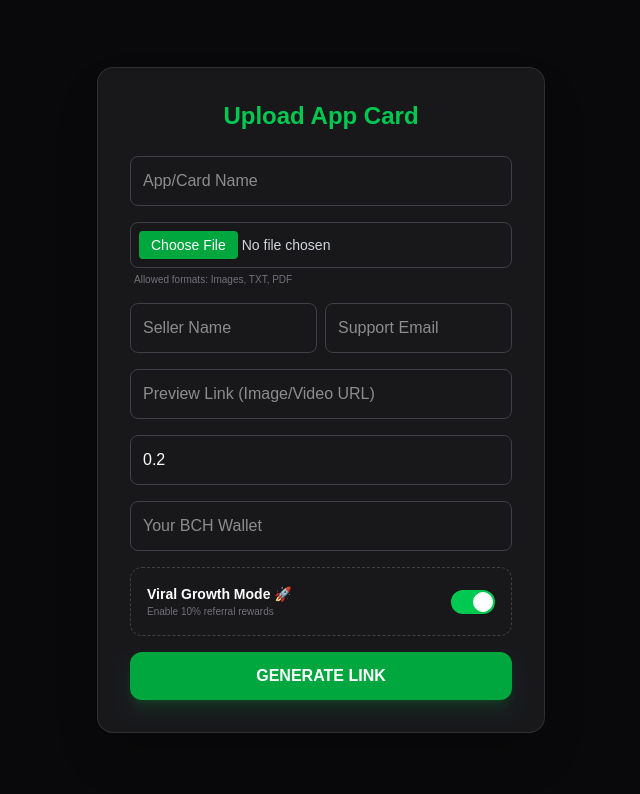
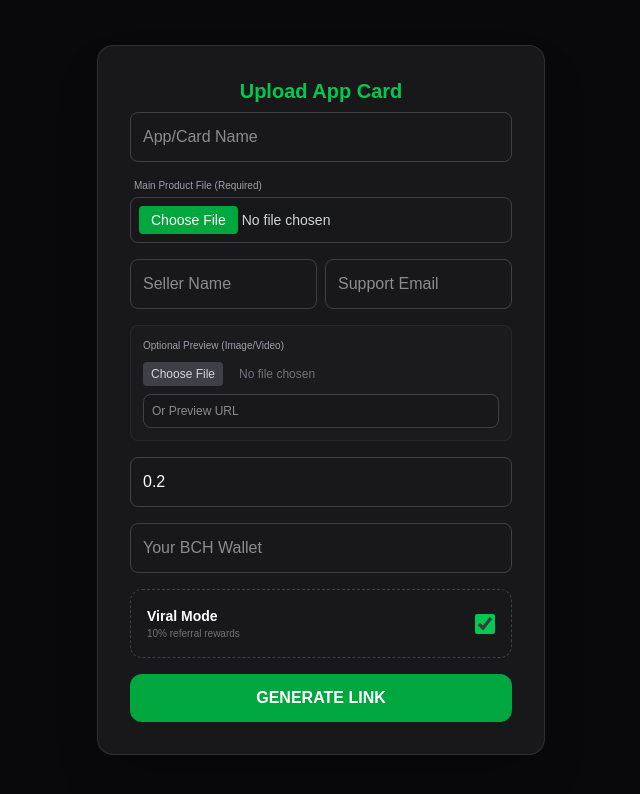
Before and after one commit to saleemm1/payonce-cash, a Next.js app: page /create/app-activate-card in a window 1280 px wide. Shown: the top 794 px of the page, without its empty margins (319-959 px from the left). Built offline with nearby package versions, Linux system fonts and the light colour scheme.

Commit message:
Update page.js

```diff
--- a/app/create/app-activate-card/page.js
+++ b/app/create/app-activate-card/page.js
@@ -10,56 +10,44 @@ export default function AppActivateCardPage() {
   const [generatedLink, setGeneratedLink] = useState('');
   const [copied, setCopied] = useState(false);
   const [enableAffiliate, setEnableAffiliate] = useState(true);
-  const handleGenerate = () => {
-    if (!wallet || !productName || !sellerEmail) return alert('Please fill all required fields!');
+  const handleGenerate = (e) => {
+    e.preventDefault();
+    if (!wallet || !productName || !sellerEmail) return alert('Please fill required fields!');
     const link = `${window.location.origin}/unlock?name=${encodeURIComponent(productName)}&price=${price}&wallet=${wallet}&seller=${encodeURIComponent(sellerName)}&email=${encodeURIComponent(sellerEmail)}&preview=${encodeURIComponent(previewLink)}&aff=${enableAffiliate}`;
     setGeneratedLink(link);
   };
-  const copyToClipboard = () => {
-    navigator.clipboard.writeText(generatedLink);
-    setCopied(true);
-    setTimeout(() => setCopied(false), 2000);
-  };
   return (
     <div className="min-h-screen bg-[#09090b] text-white flex flex-col items-center justify-center px-6 py-10">
-      <div className="w-full max-w-md bg-[#18181b] p-8 rounded-2xl border border-white/10 shadow-2xl">
-        <h1 className="text-2xl font-bold mb-6 text-center text-green-500">Upload App Card</h1>
-        <div className="space-y-4">
-          <input type="text" value={productName} onChange={(e) => setProductName(e.target.value)} className="w-full p-3 bg-zinc-900 border border-zinc-700 rounded-lg text-white outline-none focus:border-green-500" placeholder="App/Card Name" />
+      <form onSubmit={handleGenerate} className="w-full max-w-md bg-[#18181b] p-8 rounded-2xl border border-white/10 shadow-2xl space-y-4">
+        <h1 className="text-2xl font-bold mb-2 text-center text-green-500 text-[20px]">Upload App Card</h1>
+        <input required type="text" value={productName} onChange={(e) => setProductName(e.target.value)} className="w-full p-3 bg-zinc-900 border border-zinc-700 rounded-lg text-white outline-none focus:border-green-500" placeholder="App/Card Name" />
         <div>
-            <input type="file" accept="image/*,.txt,.pdf" className="w-full p-2 bg-zinc-900 border border-zinc-700 rounded-lg text-sm text-gray-300 file:bg-green-600 file:text-white file:border-0 file:px-3 file:py-1 file:rounded" />
-            <p className="text-[10px] text-zinc-500 mt-1 ml-1">Allowed formats: Images, TXT, PDF</p>
+          <label className="text-[10px] text-zinc-400 mb-1 block ml-1">Main Product File (Required)</label>
+          <input required type="file" accept="image/*,.txt,.pdf" className="w-full p-2 bg-zinc-900 border border-zinc-700 rounded-lg text-sm text-gray-300 file:bg-green-600 file:text-white file:border-0 file:px-3 file:py-1 file:rounded" />
         </div>
         <div className="grid grid-cols-2 gap-2">
           <input type="text" placeholder="Seller Name" onChange={(e)=>setSellerName(e.target.value)} className="p-3 bg-zinc-900 border border-zinc-700 rounded-lg text-white outline-none focus:border-green-500" />
-            <input type="email" placeholder="Support Email" onChange={(e)=>setSellerEmail(e.target.value)} className="p-3 bg-zinc-900 border border-zinc-700 rounded-lg text-white outline-none focus:border-green-500" />
+          <input required type="email" placeholder="Support Email" onChange={(e)=>setSellerEmail(e.target.value)} className="p-3 bg-zinc-900 border border-zinc-700 rounded-lg text-white outline-none focus:border-green-500" />
         </div>
-          <input type="text" placeholder="Preview Link (Image/Video URL)" onChange={(e)=>setPreviewLink(e.target.value)} className="w-full p-3 bg-zinc-900 border border-zinc-700 rounded-lg text-white outline-none focus:border-green-500" />
-          <input type="number" step="0.001" value={price} onChange={(e) => setPrice(e.target.value)} className="w-full p-3 bg-zinc-900 border border-zinc-700 rounded-lg text-white outline-none focus:border-green-500" placeholder="Price in BCH" />
-          <input type="text" value={wallet} onChange={(e) => setWallet(e.target.value)} className="w-full p-3 bg-zinc-900 border border-zinc-700 rounded-lg text-white outline-none focus:border-green-500" placeholder="Your BCH Wallet" />
-          <div className="bg-zinc-900/50 p-4 rounded-xl border border-dashed border-zinc-700">
-            <div className="flex items-center justify-between">
-              <div>
-                <h3 className="text-sm font-bold">Viral Growth Mode 🚀</h3>
-                <p className="text-[10px] text-zinc-500">Enable 10% referral rewards</p>
+        <div className="p-3 bg-zinc-800/30 rounded-lg border border-white/5">
+          <label className="text-[10px] text-zinc-400 mb-2 block">Optional Preview (Image/Video)</label>
+          <input type="file" accept="image/*,video/*" className="w-full text-xs text-zinc-500 file:mr-4 file:py-1 file:px-2 file:rounded file:border-0 file:text-xs file:bg-zinc-700 file:text-zinc-300 mb-2" />
+          <input type="url" placeholder="Or Preview URL" onChange={(e)=>setPreviewLink(e.target.value)} className="w-full p-2 bg-zinc-900 border border-zinc-700 rounded-lg text-xs outline-none focus:border-green-500" />
         </div>
-              <label className="relative inline-flex items-center cursor-pointer">
-                <input type="checkbox" checked={enableAffiliate} onChange={(e) => setEnableAffiliate(e.target.checked)} className="sr-only peer" />
-                <div className="w-11 h-6 bg-zinc-700 peer-focus:outline-none rounded-full peer peer-checked:after:translate-x-full peer-checked:after:border-white after:content-[''] after:absolute after:top-[2px] after:left-[2px] after:bg-white after:border-gray-300 after:border after:rounded-full after:h-5 after:w-5 after:transition-all peer-checked:bg-green-500"></div>
-              </label>
+        <input required type="number" step="0.001" value={price} onChange={(e) => setPrice(e.target.value)} className="w-full p-3 bg-zinc-900 border border-zinc-700 rounded-lg text-white outline-none focus:border-green-500" placeholder="Price in BCH" />
+        <input required type="text" value={wallet} onChange={(e) => setWallet(e.target.value)} className="w-full p-3 bg-zinc-900 border border-zinc-700 rounded-lg text-white outline-none focus:border-green-500" placeholder="Your BCH Wallet" />
+        <div className="bg-zinc-900/50 p-4 rounded-xl border border-dashed border-zinc-700 flex items-center justify-between">
+          <div><h3 className="text-sm font-bold">Viral Mode</h3><p className="text-[10px] text-zinc-500">10% referral rewards</p></div>
+          <input type="checkbox" checked={enableAffiliate} onChange={(e) => setEnableAffiliate(e.target.checked)} className="w-5 h-5 accent-green-500" />
         </div>
-          </div>
-          <button onClick={handleGenerate} className="w-full bg-green-600 hover:bg-green-500 py-3 rounded-xl font-bold transition-all shadow-lg shadow-green-600/20">GENERATE LINK</button>
-        </div>
+        <button type="submit" className="w-full bg-green-600 hover:bg-green-500 py-3 rounded-xl font-bold transition-all">GENERATE LINK</button>
         {generatedLink && (
-          <div className="mt-6 p-4 bg-black rounded-lg border border-green-500/30 animate-in fade-in zoom-in">
-            <div className="flex gap-2">
-              <input readOnly value={generatedLink} className="flex-1 bg-zinc-900 p-2 text-[10px] rounded border border-zinc-800 text-zinc-300 outline-none" />
-              <button onClick={copyToClipboard} className="bg-zinc-800 px-3 py-1 rounded text-xs hover:bg-zinc-700 transition-colors">{copied ? '✅' : 'Copy'}</button>
-            </div>
+          <div className="mt-4 p-3 bg-black rounded-lg border border-green-500/30 flex gap-2">
+            <input readOnly value={generatedLink} className="flex-1 bg-zinc-900 p-2 text-[10px] rounded border border-zinc-800" />
+            <button type="button" onClick={()=>{navigator.clipboard.writeText(generatedLink); setCopied(true); setTimeout(()=>setCopied(false),2000)}} className="bg-zinc-800 px-3 py-1 rounded text-xs">{copied ? '✅' : 'Copy'}</button>
           </div>
         )}
-      </div>
+      </form>
     </div>
   );
 }
```
Lines whose indentation alone changed are shown as unchanged.
